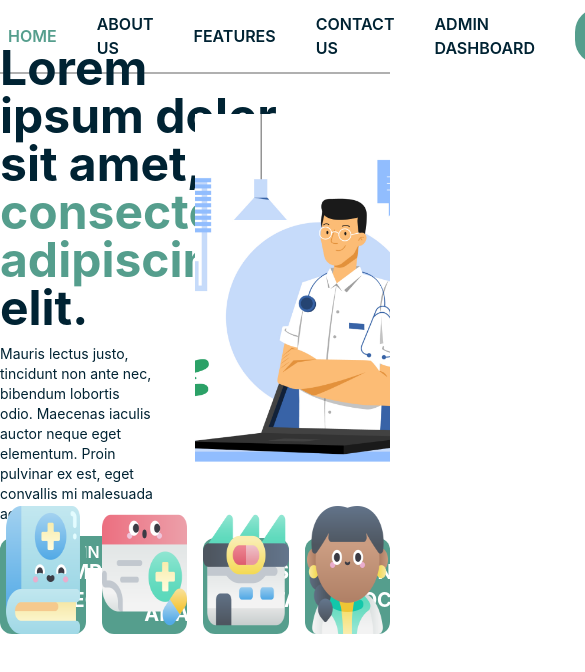
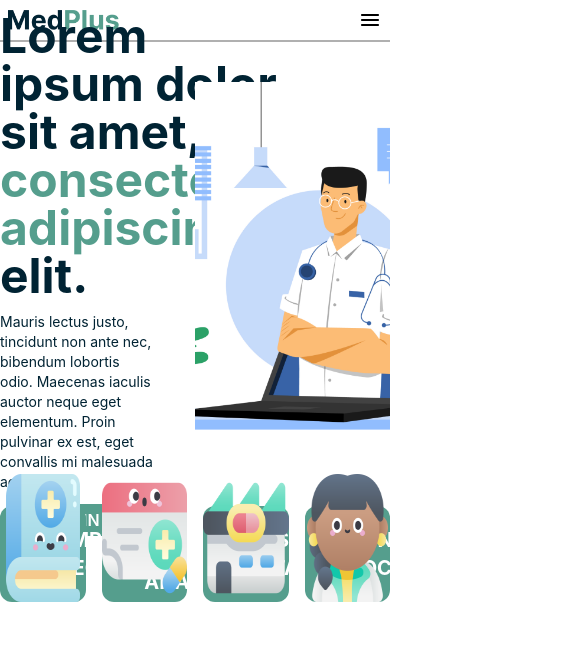
Before and after one commit to samindika97/MedPlus, a React (Create React App) app in the folder frontend/: page / in a window 390 px wide. Shown: the top 672 px of the page, 585 px wide, since content can reach past the window. Built offline with nearby package versions, Linux system fonts and the light colour scheme.

Commit message:
responsive navbar

```diff
--- a/frontend/src/components/Navbar.jsx
+++ b/frontend/src/components/Navbar.jsx
@@ -1,12 +1,20 @@
-import React from "react";
+import React, { useState, useRef, useEffect } from "react";
 import { NavLink } from "react-router-dom";
 
 import MedPlusLogo from "../assets/MedPlusLogo.png";
 import { navbarTabs } from "../data/data";
+import { MenuIcon } from "../icons/icon";
 
 const Navbar = () => {
+  const [navBarView, setNavBarView] = useState(false);
+
+  const toggleNavBar = () => {
+    setNavBarView((prev) => !prev);
+  };
+
   return (
-    <nav className="flex items-center justify-between border-b-2 border-grey p-2">
+    <nav className="flex flex-col items-center justify-between border-b-2 border-grey p-2 lg:flex-row lg:gap-10">
+      <div className="flex w-full items-center justify-between lg:w-max lg:justify-start">
         <NavLink className="h-5" to="/">
           <img
             src={MedPlusLogo}
@@ -14,8 +22,14 @@ const Navbar = () => {
             className="h-full object-cover"
           />
         </NavLink>
-      <div className="flex gap-10">
-        <div className="flex items-center justify-between gap-10">
+        <div className="flex cursor-pointer lg:hidden" onClick={toggleNavBar}>
+          <MenuIcon />
+        </div>
+      </div>
+      <div
+        className={`hidden items-center justify-center gap-2 lg:flex lg:justify-between
+        lg:gap-10`}
+      >
         {navbarTabs.map((tab) => (
           <NavLink
             to={tab.link}
@@ -28,6 +42,27 @@ const Navbar = () => {
           </NavLink>
         ))}
       </div>
+      <div
+        className={`flex  items-center justify-center gap-2 lg:flex-row lg:justify-between lg:gap-10 ${
+          navBarView ? "flex-col" : "hidden"
+        }`}
+      >
+        {navbarTabs.map((tab) => (
+          <NavLink
+            to={tab.link}
+            className={({ isActive, isPending }) =>
+              isPending ? "pending" : isActive ? "text-teal" : "text-blue"
+            }
+            key={tab.link}
+          >
+            <p className="font-semibold uppercase">{tab.name}</p>
+          </NavLink>
+        ))}
+        <button className="flex rounded-3xl bg-teal px-10 py-1 lg:hidden">
+          <p className="font-semibold uppercase text-white">sign in</p>
+        </button>
+      </div>
+      <div className="hidden gap-10 lg:flex">
         <button className="rounded-3xl bg-teal px-10 py-1">
           <p className="font-semibold uppercase text-white">sign in</p>
         </button>
--- a/frontend/src/icons/icon.js
+++ b/frontend/src/icons/icon.js
@@ -3,6 +3,7 @@ import ExpandMoreRoundedIcon from "@mui/icons-material/ExpandMoreRounded";
 import SearchRoundedIcon from "@mui/icons-material/SearchRounded";
 import DeleteRoundedIcon from "@mui/icons-material/DeleteRounded";
 import EditRoundedIcon from "@mui/icons-material/EditRounded";
+import MenuRoundedIcon from "@mui/icons-material/MenuRounded";
 
 export {
   DoneRoundedIcon as CheckIcon,
@@ -10,4 +11,5 @@ export {
   SearchRoundedIcon as SearchIcon,
   DeleteRoundedIcon as DeleteIcon,
   EditRoundedIcon as EditIcon,
+  MenuRoundedIcon as MenuIcon,
 };
```
Lines whose indentation alone changed are shown as unchanged.
